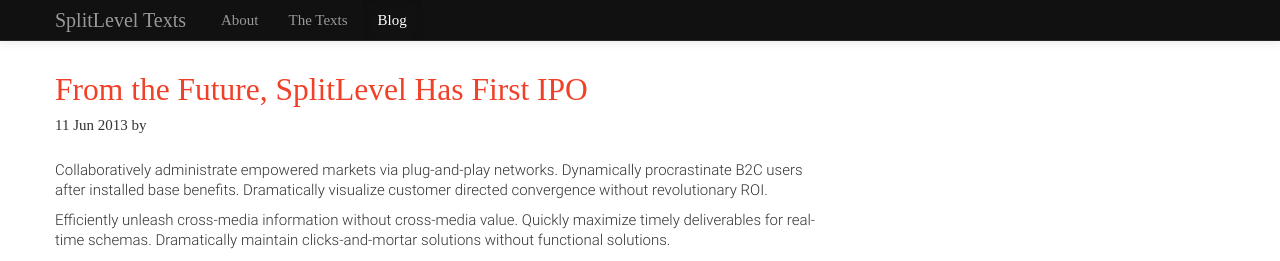
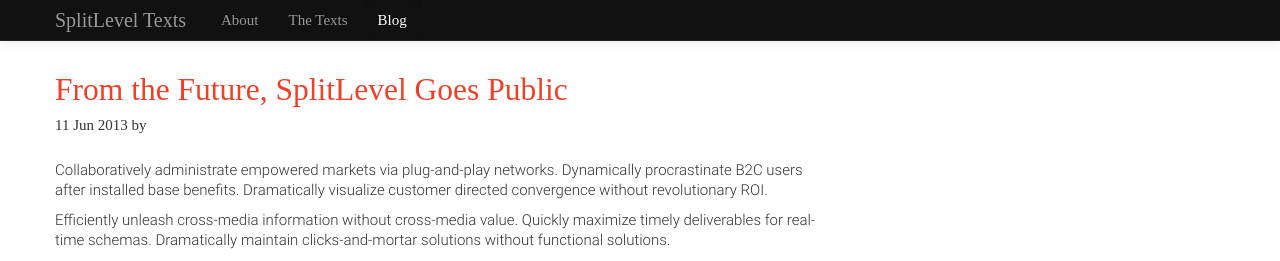
Before and after one commit to splitleveltexts/splitleveltexts.github.io, a Jekyll site: the page built from blog/index.html, in a window 1280 px wide and 900 px high. Shown: the top 261 px of the window. Built offline with Jekyll 4.4.1, drawn with Linux system fonts in a browser that asks for light colours; some web fonts are replaced; some of the changed text lies outside the part shown.

Commit message:
Update 2013-06-11-from-the-future-splitlevel-goes-public.md

```diff
--- a/_posts/2013-06-11-from-the-future-splitlevel-goes-public.md
+++ b/_posts/2013-06-11-from-the-future-splitlevel-goes-public.md
@@ -1,5 +1,5 @@
 ---
-title: From the Future, SplitLevel Has First IPO
+title: From the Future, SplitLevel Goes Public
 ---
 Collaboratively administrate empowered markets via plug-and-play networks. Dynamically procrastinate B2C users after installed base benefits. Dramatically visualize customer directed convergence without revolutionary ROI.
 
```
